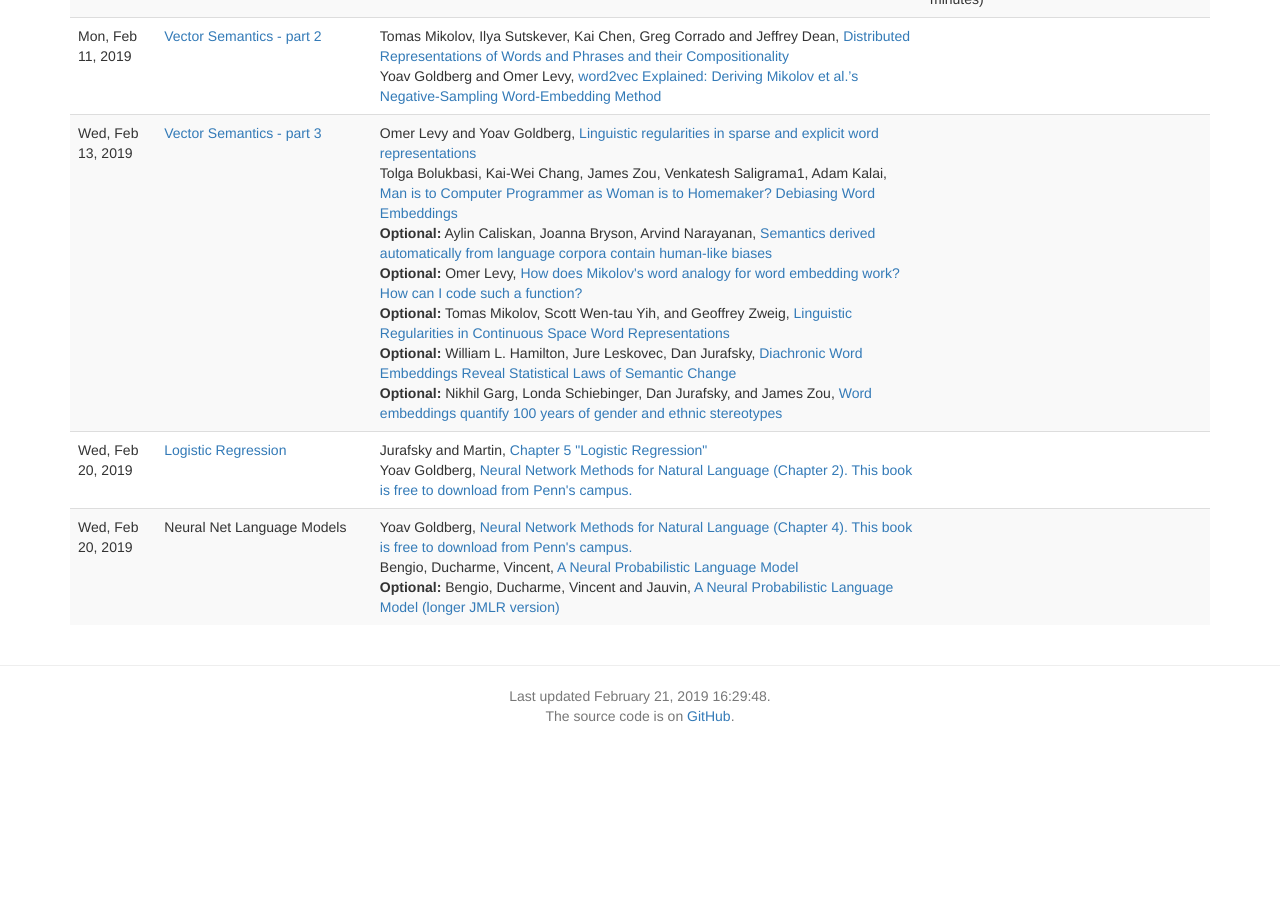
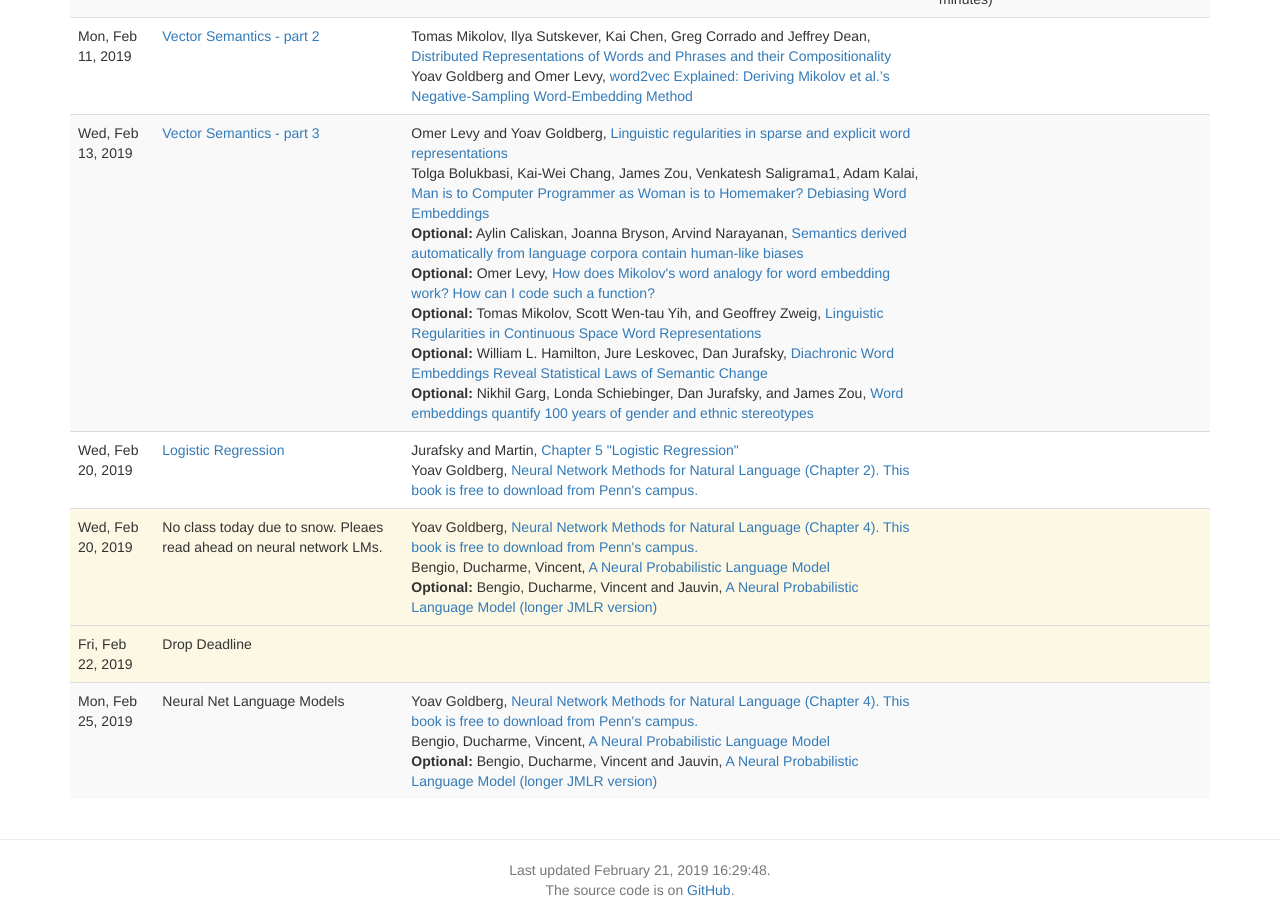
Before and after one commit to computational-linguistics-class/computational-linguistics-class.github.io, a Jekyll site: the page built from lectures.md, in a window 1280 px wide and 900 px high, scrolled down 800 px. Built offline with Jekyll 4.4.1, drawn with Linux system fonts in a browser that asks for light colours; nearby versions of some CDN libraries; a script that is not in the unit is left out; before the commit the page ends 1526 px from its top, so only the background shows below that.

Commit message:
Update lectures.yaml

```diff
--- a/_data/lectures.yaml
+++ b/_data/lectures.yaml
@@ -186,6 +186,30 @@
 -
   date: 2019-02-20
   slides:
+  title: No class today due to snow.  Pleaes read ahead on neural network LMs.
+  type: no_lecture
+  readings:
+    -
+      title: Neural Network Methods for Natural Language (Chapter 4).  This book is free to download from Penn's campus.
+      authors: Yoav Goldberg
+      url: https://www.morganclaypool.com/doi/abs/10.2200/S00762ED1V01Y201703HLT037
+    -
+      title: A Neural Probabilistic Language Model
+      authors: Bengio, Ducharme, Vincent
+      url: https://papers.nips.cc/paper/1839-a-neural-probabilistic-language-model.pdf
+    -
+      title: A Neural Probabilistic Language Model (longer JMLR version)
+      authors: Bengio, Ducharme, Vincent and Jauvin
+      url: http://www.jmlr.org/papers/volume3/bengio03a/bengio03a.pdf
+      optional: true
+-
+  date: 2019-02-22
+  slides:
+  title: Drop Deadline
+  type: no_lecture
+-
+  date: 2019-02-25
+  slides:
   title: Neural Net Language Models
   slides_credit:
   readings:
```
